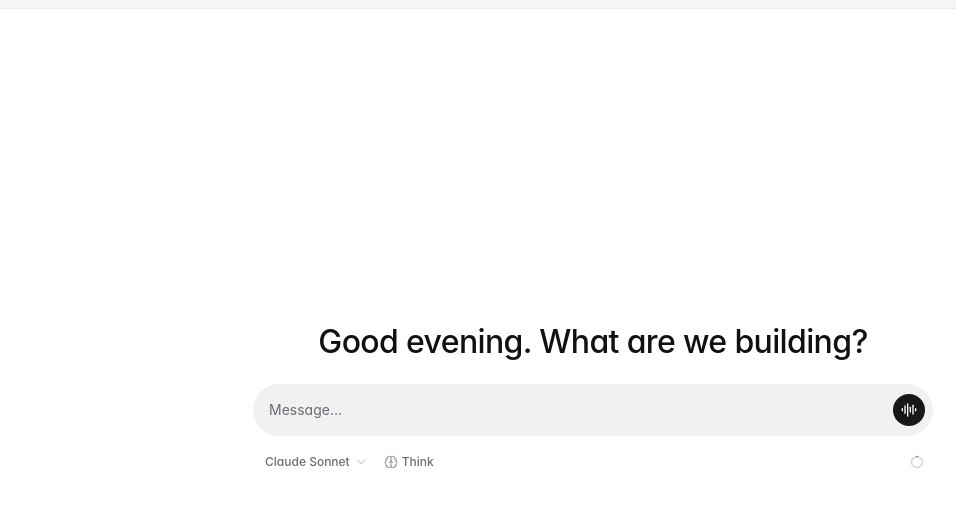
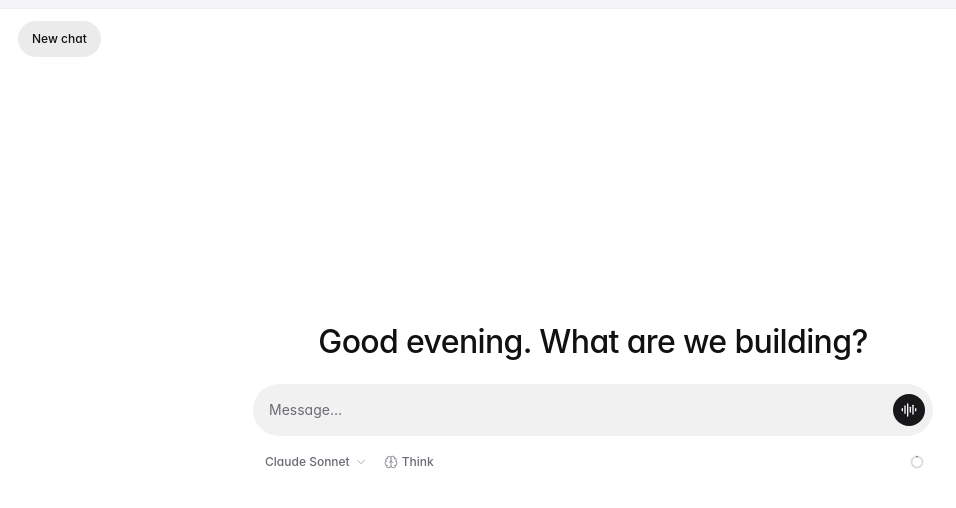
Before and after one commit to Lasethe1st/opencanvas, a React (Vite) app: page / in a window 1280 px wide. Shown: the top 508 px of the page, without its empty margins (47-1003 px from the left). Built offline with nearby package versions, Linux system fonts and the light colour scheme; what monaco-editor would draw is missing.

Commit message:
Home: chat title pill at the top left of the card
Co-Authored-By: Claude Sonnet 5.5 <noreply@anthropic.com>
Claude-Session: https://claude.ai/code/session_01UpG6Y1jGhTWxL2odjwgNDZ

```diff
--- a/src/components/Onboarding.tsx
+++ b/src/components/Onboarding.tsx
@@ -52,6 +52,7 @@ export function Onboarding() {
   const [dialog, setDialog] = useState<HomeDialogState | null>(null);
   const [newMinimized, setNewMinimized] = useState(false);
   const [cardEl, setCardEl] = useState<HTMLDivElement | null>(null);
+  const [chipHost, setChipHost] = useState<HTMLDivElement | null>(null);
   const [searchOpen, setSearchOpen] = useState(false);
   const [voiceMode, setVoiceMode] = useState(false);
   const [navOpen, setNavOpen] = useState(() => {
@@ -82,6 +83,11 @@ export function Onboarding() {
     setDialog(null);
     setNewMinimized(false);
   }, []);
+
+  const chatTitle = useMemo(() => {
+    const first = aiChat.find((i) => i.kind === 'user');
+    return first && first.kind === 'user' && first.text.trim() ? first.text.trim().replace(/\s+/g, ' ') : 'New chat';
+  }, [aiChat]);
 
   const sources = useSources(aiChat);
   // New sources reveal the panel; closing it by hand sticks until the next new source arrives.
@@ -199,6 +205,12 @@ export function Onboarding() {
             </TooltipTrigger>
             <TooltipContent side={document.dir === 'rtl' ? 'left' : 'right'}>{navOpen ? 'Close navigation' : 'Open navigation'}</TooltipContent>
           </Tooltip>
+          <div className="absolute start-14 top-3 z-20 flex max-w-[calc(100%-9rem)] items-center gap-2">
+            <span title={chatTitle} className="inline-flex h-9 min-w-0 items-center rounded-[var(--pill)] bg-muted px-3.5 text-xs font-medium text-foreground">
+              <span className="truncate">{chatTitle}</span>
+            </span>
+            <div ref={setChipHost} className="contents" />
+          </div>
           {(sources.length > 0 || sourcesOpen) && (
             <Tooltip>
               <TooltipTrigger asChild>
@@ -311,7 +323,7 @@ export function Onboarding() {
             key={`${dialog.path}:${dialog.brief}:${dialog.repo}`}
             location={location}
             minimized={newMinimized}
-            chipHost={cardEl}
+            chipHost={chipHost}
             initialPath={dialog.path}
             initialBrief={dialog.brief}
             initialRepo={dialog.repo}
--- a/src/components/home/NewProjectDialog.tsx
+++ b/src/components/home/NewProjectDialog.tsx
@@ -171,7 +171,7 @@ export function NewProjectDialog({
           <Button
             data-tw=""
             variant="ghost"
-            className="absolute start-14 top-3 z-20 h-9 gap-2 rounded-[var(--pill)] bg-muted px-3.5 text-xs text-foreground hover:bg-secondary [&_svg]:size-3.5"
+            className="h-9 shrink-0 gap-2 rounded-[var(--pill)] bg-muted px-3.5 text-xs text-foreground hover:bg-secondary [&_svg]:size-3.5"
             onClick={onRestore}
             aria-label={`Resume new project, ${TITLES[step]}`}
           >
```
